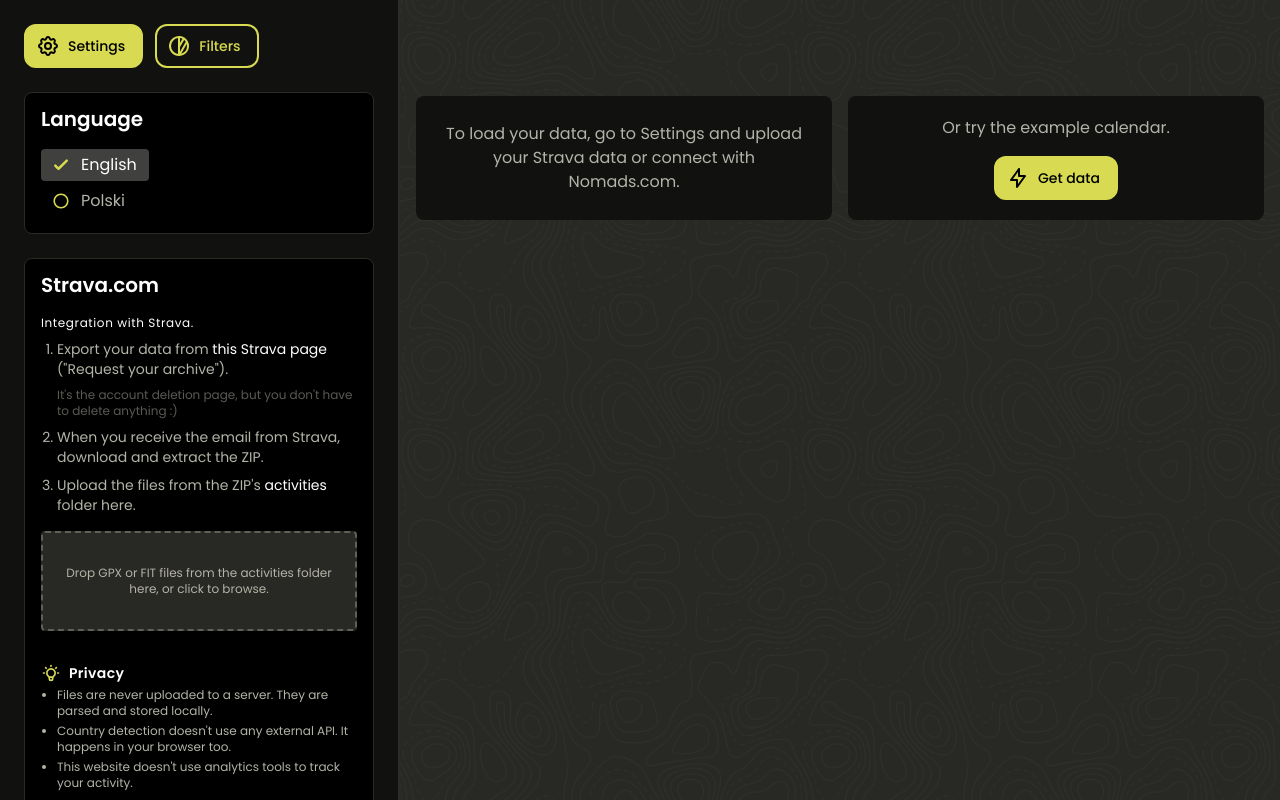
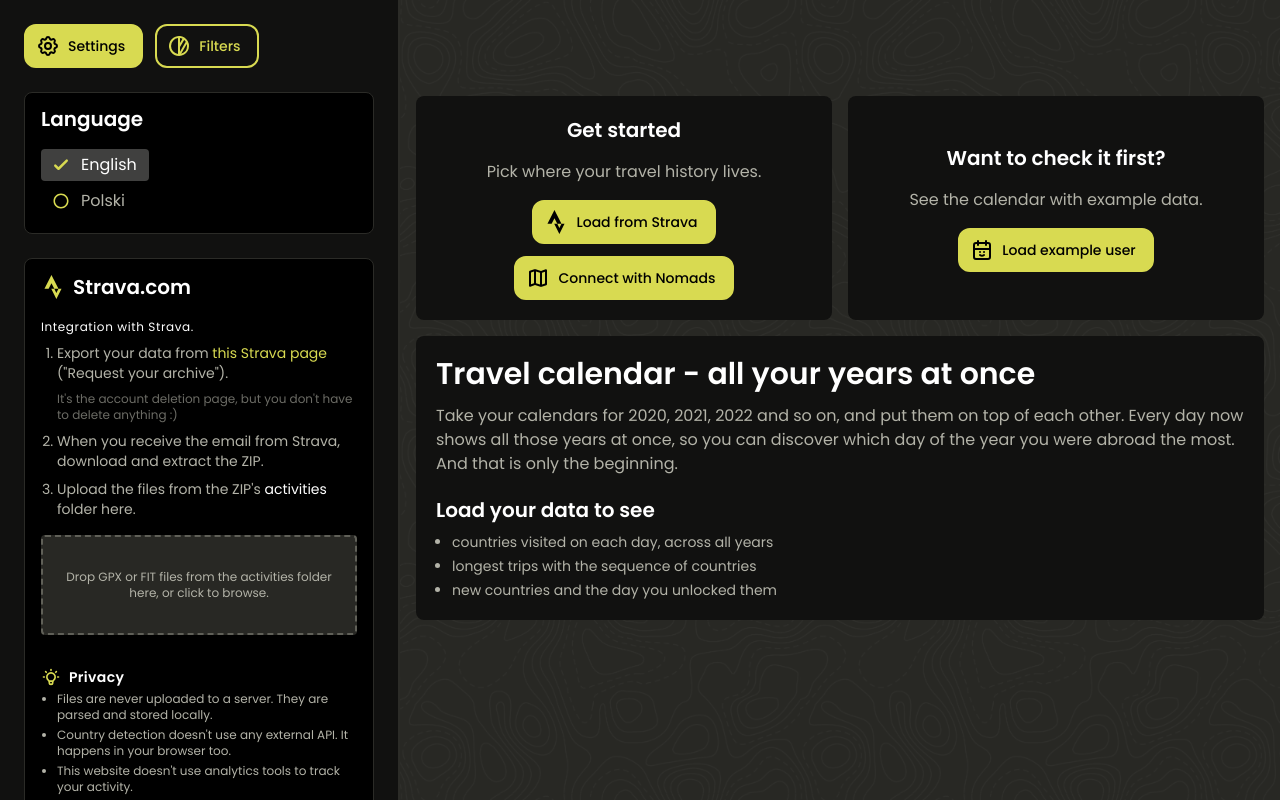
Before and after one commit to Deykun/travel-calendar, a React (Vite) app: page / in a window 1280 px wide. Built offline with nearby package versions, Linux system fonts and the light colour scheme; what i18next-intervalplural-postprocessor would draw is missing.

Commit message:
Better intro for app

```diff
--- /dev/null
+++ b/src/components/icons/IconStrava.tsx
@@ -0,0 +1,15 @@
+type Props = {
+  className?: string;
+};
+
+const Icon = ({ className }: Props) => (
+  <svg className={className} xmlns="http://www.w3.org/2000/svg" viewBox="0 0 32 32">
+    <path fill="none" d="M0 0h32v32H0z" />
+    <path
+      fill="currentColor"
+      d="m20.516 23.927-2.786-5.49h-4.083L20.517 32l6.865-13.563h-4.083zm-6.563-12.953 3.781 7.464h5.563L13.953 0 4.62 18.438h5.557z"
+    />
+  </svg>
+);
+
+export default Icon;
--- a/src/features/app-intro/components/AppIntro.tsx
+++ b/src/features/app-intro/components/AppIntro.tsx
@@ -1,5 +1,10 @@
 import { useTranslation } from 'react-i18next';
 
+import { Button } from '@/components/button/Button';
+import IconMap from '@/components/icons/IconMap';
+import IconPlusCircle from '@/components/icons/IconPlusCircle';
+import IconStrava from '@/components/icons/IconStrava';
+import { openSidebarSettings } from '@/features/sidebar/stores/useSidebarStore';
 import { classNamesLayoutGap, classNamesLayoutPx } from '@/layouts/layout-app';
 import { cn } from '@/utils/tailwind';
 
@@ -14,6 +19,10 @@
   'rounded-lg',
 );
 
+const classNamesSubheading = cn('text-xl text-white', 'font-semibold');
+
+const INTRO_POINTS = ['point1', 'point2', 'point3'] as const;
+
 export function AppIntro() {
   const { t } = useTranslation();
 
@@ -22,11 +31,34 @@
       className={cn(classNamesLayoutGap, classNamesLayoutPx, 'grid grid-cols-1 @min-[740px]:grid-cols-2', 'mb-8')}
     >
       <div className={classNamesBox}>
+        <h2 className={classNamesSubheading}>{t('integration.connectTitle')}</h2>
         <p>{t('integration.hintConnect')}</p>
+        <div className={cn('flex flex-wrap justify-center gap-3')}>
+          <Button type="button" onClick={() => openSidebarSettings('strava')}>
+            <IconStrava />
+            <span>{t('integration.connectStrava')}</span>
+          </Button>
+          <Button type="button" onClick={() => openSidebarSettings('nomads')}>
+            <IconMap />
+            <span>{t('integration.connectNomads')}</span>
+          </Button>
+        </div>
       </div>
       <div className={classNamesBox}>
+        <h2 className={classNamesSubheading}>{t('integration.demoTitle')}</h2>
         <p>{t('integration.hintDemo')}</p>
         <AppIntroDemoUser />
+      </div>
+
+      <div className={cn(classNamesBox, '@min-[740px]:col-span-2', 'items-start gap-2 text-left')}>
+        <h1 className={cn('text-3xl text-white', 'font-semibold mb-1')}>{t('integration.intro.title')}</h1>
+        <p>{t('integration.intro.text')}</p>
+        <h2 className={cn(classNamesSubheading, 'mt-3')}>{t('integration.intro.listTitle')}</h2>
+        <ul className={cn('list-disc pl-4', 'flex flex-col gap-1', 'text-sm')}>
+          {INTRO_POINTS.map((point) => (
+            <li key={point}>{t(`integration.intro.${point}`)}</li>
+          ))}
+        </ul>
       </div>
     </header>
   );
--- a/src/features/app-intro/components/AppIntroDemoUser.tsx
+++ b/src/features/app-intro/components/AppIntroDemoUser.tsx
@@ -1,7 +1,7 @@
 import { useTranslation } from 'react-i18next';
 
 import { Button } from '@/components/button/Button';
-import IconBolt from '@/components/icons/IconBolt';
+import IconCalendarSmile from '@/components/icons/IconCalendarSmile';
 import IconWarning from '@/components/icons/IconWarning';
 import { useNomadsIntegration } from '@/features/settings/hooks/useNomadsIntegration';
 import { cn } from '@/utils/tailwind';
@@ -19,8 +19,8 @@
   return (
     <div className={cn('flex flex-col items-center gap-3')}>
       <Button type="button" onClick={handleDownloadDemoUser} isLoading={isLoading}>
-        <IconBolt />
-        <span>{t('integration.getData')}</span>
+        <IconCalendarSmile />
+        <span>{t('integration.loadExampleUser')}</span>
       </Button>
       {errorMessage && (
         <p className={cn('flex items-center gap-2', 'text-xs text-left')}>
--- a/src/features/settings/panes/PaneIntegrationManagement.tsx
+++ b/src/features/settings/panes/PaneIntegrationManagement.tsx
@@ -38,11 +38,10 @@
       <Pane.Subtitle>{t('integration.management.subtitle')}</Pane.Subtitle>
       <div className="flex flex-wrap justify-end gap-2 mt-2">
         <Button onClick={refreshStore} variant="secondary" size="sm">
-          <span>{t('common.reset')}</span>
+          <span>{t('common.clear')}</span>
         </Button>
         <Button onClick={onOpenIntegrations} variant="primary" size="sm">
-          <IconBolt />
-          <span>{t('integration.changeData')}</span>
+          <span>{t('common.edit')}</span>
         </Button>
       </div>
       {sourceLabelKey && (
--- a/src/features/settings/panes/PaneIntegrationStrava.tsx
+++ b/src/features/settings/panes/PaneIntegrationStrava.tsx
@@ -1,8 +1,10 @@
 import { useTranslation } from 'react-i18next';
 
 import IconBulb from '@/components/icons/IconBulb';
+import IconStrava from '@/components/icons/IconStrava';
 import { Progressbar } from '@/components/progressbar/Progressbar';
 import { Pane } from '@/features/sidebar/components/pane/Pane';
+import type { SettingsScrollTarget } from '@/features/sidebar/stores/useSidebarStore';
 import { cn } from '@/utils/tailwind';
 
 import { getDataFromStrava } from '../actions/get-data-from-strava';
@@ -15,7 +17,11 @@
 
 const handleFiles = (files: File[]) => getDataFromStrava({ files });
 
-export function PaneIntegrationStrava() {
+type Props = {
+  id?: SettingsScrollTarget;
+};
+
+export function PaneIntegrationStrava({ id }: Props) {
   const integration = useDataStore((store) => store.integration);
   const integrationStatus = useStravaIntegrationsStore((store) => store.status);
 
@@ -27,10 +33,18 @@
     integrationStatus.total > 0 && integrationStatus.total !== integrationStatus.processed + integrationStatus.rejected;
 
   return (
-    <Pane>
-      <Pane.Title>{t('integration.fromStrava')}</Pane.Title>
+    <Pane id={id}>
+      <Pane.Title className="flex gap-2 items-center">
+        <IconStrava className="text-[#d8da51] size-6" /> <span>{t('integration.fromStrava')}</span>
+      </Pane.Title>
       <Pane.Subtitle>{t('integration.strava.subtitle')}</Pane.Subtitle>
-      <ol className="list-decimal pl-4 flex flex-col gap-2 text-[#b3b3a8] text-sm [&_a]:text-white [&_a]:hover:text-[#d8da51] [&_a]:duration-500">
+      <ol
+        className={cn(
+          'list-decimal pl-4 flex flex-col gap-2',
+          'text-[#b3b3a8] text-sm',
+          '[&_a]:text-[#d8da51] [&_a]:hover:text-[#fcff4e] [&_a]:duration-500',
+        )}
+      >
         <li>
           <span
             dangerouslySetInnerHTML={{
@@ -39,7 +53,7 @@
               }),
             }}
           />
-          <small className="block text-xs opacity-50 mt-2">{t('integration.strava.step1Note')}</small>
+          <small className="block text-xs opacity-60 mt-2">{t('integration.strava.step1Note')}</small>
         </li>
         <li>{t('integration.strava.step2')}</li>
         <li
--- a/src/features/settings/sidebars/SidebarSettings.tsx
+++ b/src/features/settings/sidebars/SidebarSettings.tsx
@@ -42,8 +42,8 @@
       <PaneLanguage />
       {shouldShowIntegrations ? (
         <>
-          <PaneIntegrationStrava />
-          <PaneIntegrationNomads />
+          <PaneIntegrationStrava id="strava" />
+          <PaneIntegrationNomads id="nomads" />
         </>
       ) : (
         <PaneIntegrationManagement id="data" onOpenIntegrations={() => setAreIntegrationsVisible(true)} />
--- a/src/features/sidebar/components/Sidebar.tsx
+++ b/src/features/sidebar/components/Sidebar.tsx
@@ -11,6 +11,7 @@
 };
 
 export function Sidebar({ className = '' }: Props) {
+  const sidebar = useSidebarStore((store) => store.sidebar);
   const isCollapsed = useSidebarStore((store) => store.isCollapsed);
 
   return (
@@ -29,6 +30,7 @@
         onClick={collapseSidebar}
       />
       <aside
+        key={sidebar?.type}
         className={cn(
           'fixed top-0 left-0',
           'h-dvh',
--- a/src/features/sidebar/stores/useSidebarStore.ts
+++ b/src/features/sidebar/stores/useSidebarStore.ts
@@ -5,7 +5,7 @@
 import type { StreakType } from '@/features/filters/stores/useFilterStore';
 import type { DateMMDD } from '@/types';
 
-export type SettingsScrollTarget = 'data' | 'home' | 'trips';
+export type SettingsScrollTarget = 'data' | 'strava' | 'nomads' | 'home' | 'trips';
 
 export type Sidebar =
   | {
--- a/src/locales/en.json
+++ b/src/locales/en.json
@@ -4,7 +4,8 @@
   "common.error": "Error",
   "common.all": "All",
   "common.other": "Other",
-  "common.reset": "Reset",
+  "common.clear": "Clear",
+  "common.edit": "Edit",
   "label.settings": "Settings",
   "label.filters": "Filters",
   "label.repository": "Repository",
@@ -90,7 +91,6 @@
   "integration.title": "Integration",
   "integration.management.title": "Data source",
   "integration.management.subtitle": "The calendar is built from the data below.",
-  "integration.changeData": "Change data",
   "integration.fromNomads": "Nomads.com",
   "integration.withNomads": "Integration with Nomads.com.",
   "integration.fromStrava": "Strava.com",
@@ -115,8 +115,19 @@
   "integration.activities_other": "{{count}} activities",
   "integration.lastUpdatePrefix": "Last update",
   "integration.errors.unableToFetch": "Unable to retrieve data for this user - either the account does not exist or the profile is private.",
-  "integration.hintConnect": "To load your data, go to Settings and upload your Strava data or connect with Nomads.com.",
-  "integration.hintDemo": "Or try the example calendar.",
+  "integration.connectTitle": "Get started",
+  "integration.hintConnect": "Pick where your travel history lives.",
+  "integration.demoTitle": "Want to check it first?",
+  "integration.hintDemo": "See the calendar with example data.",
+  "integration.loadExampleUser": "Load example user",
+  "integration.connectStrava": "Load from Strava",
+  "integration.connectNomads": "Connect with Nomads",
+  "integration.intro.title": "Travel calendar - all your years at once",
+  "integration.intro.text": "Take your calendars for 2020, 2021, 2022 and so on, and put them on top of each other. Every day now shows all those years at once, so you can discover which day of the year you were abroad the most. And that is only the beginning.",
+  "integration.intro.listTitle": "Load your data to see",
+  "integration.intro.point1": "countries visited on each day, across all years",
+  "integration.intro.point2": "longest trips with the sequence of countries",
+  "integration.intro.point3": "new countries and the day you unlocked them",
   "integration.copySharableLink": "Copy sharable link",
   "integration.downloadImage": "Save as image",
   "integration.loadingUser": "Preparing...",
```
Also changed, not shown: src/features/settings/panes/PaneIntegrationNomads.tsx (+12 -3 lines), src/locales/pl.json (+15 -4 lines), 1 other file (tests, documents, lock files or other folders).
